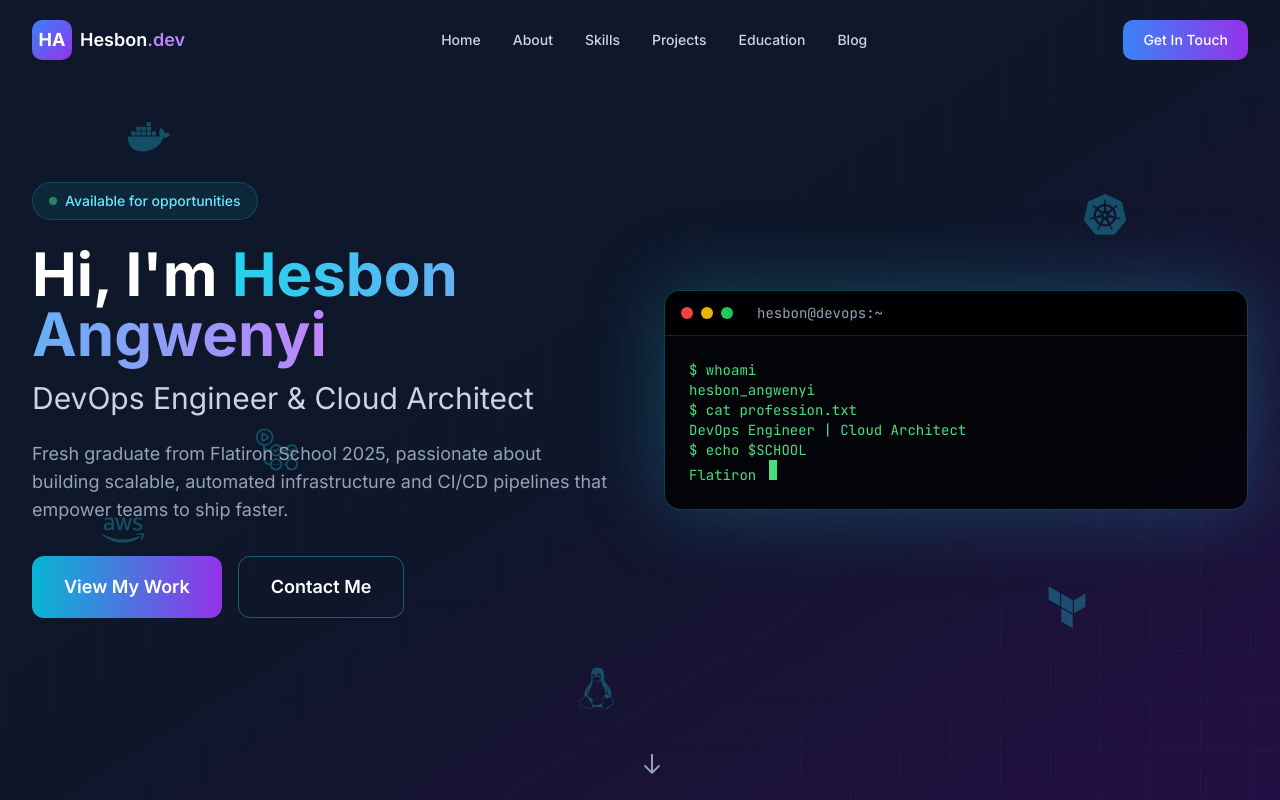
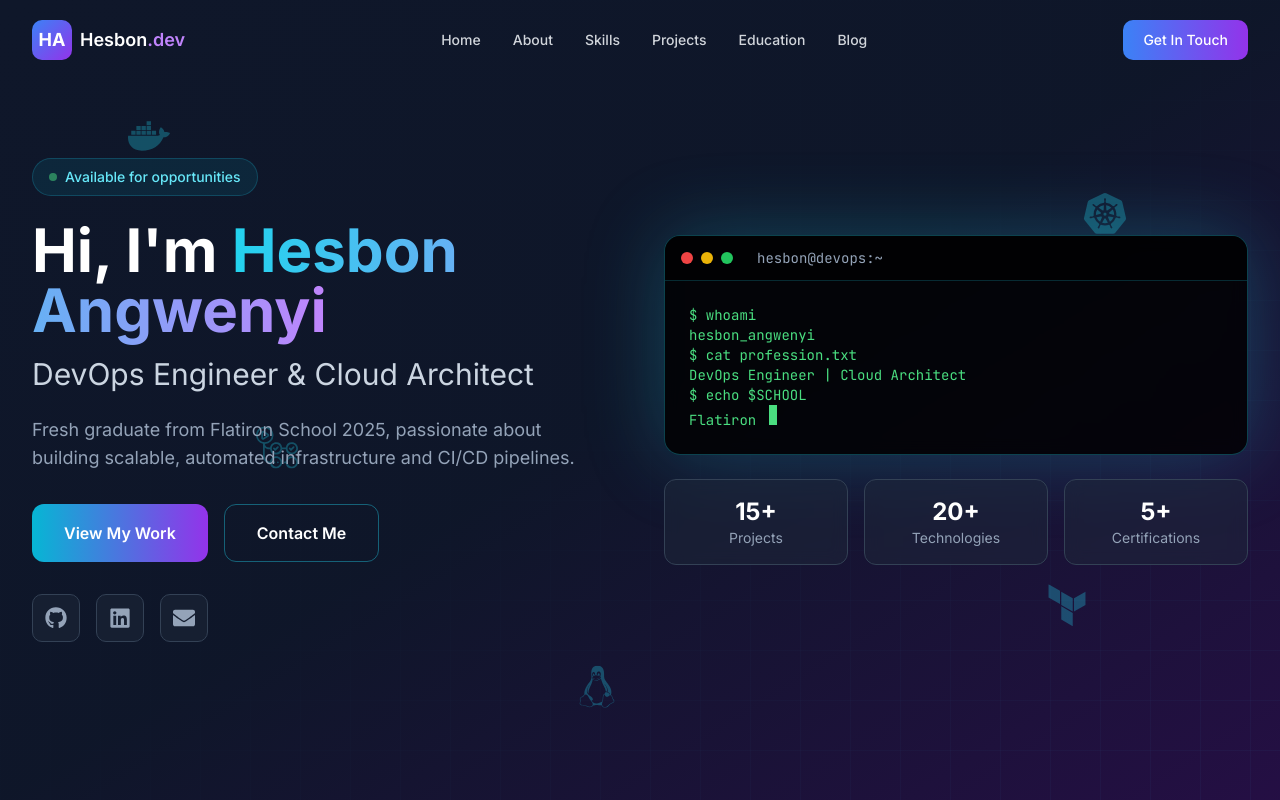
Before and after one commit to hesbonangwenyi606/DevOps-Website, a React (Vite) app: page / in a window 1280 px wide. Shown: the top 800 px of the page. Built offline with nearby package versions, Linux system fonts and the light colour scheme.

Commit message:
updated UI

```diff
--- a/src/components/portfolio/Hero.tsx
+++ b/src/components/portfolio/Hero.tsx
@@ -4,6 +4,9 @@ import {
   FaDocker,
   FaAws,
   FaLinux,
+  FaGithub,
+  FaLinkedin,
+  FaEnvelope,
 } from "react-icons/fa";
 import {
   SiKubernetes,
@@ -79,7 +82,7 @@ const Hero: React.FC<HeroProps> = ({ onContactClick }) => {
       id="hero"
       className="relative min-h-screen flex items-center justify-center overflow-hidden bg-[#020617]"
     >
-      {/* MATRIX GRID BACKGROUND */}
+      {/* MATRIX GRID */}
       <div className="absolute inset-0">
         <div className="absolute inset-0 bg-[linear-gradient(to_right,rgba(34,211,238,0.06)_1px,transparent_1px),linear-gradient(to_bottom,rgba(34,211,238,0.06)_1px,transparent_1px)] bg-[size:50px_50px]" />
         <div className="absolute inset-0 bg-gradient-to-br from-slate-900 via-slate-900/95 to-purple-900/40" />
@@ -89,14 +92,10 @@ const Hero: React.FC<HeroProps> = ({ onContactClick }) => {
       {floatingIcons.map(({ Icon, ...pos }, i) => (
         <motion.div
           key={i}
-          className="absolute text-cyan-400/30 z-0"
+          className="absolute text-cyan-400/30"
           style={pos as React.CSSProperties}
-          animate={{ y: [0, -12, 0] }}
-          transition={{
-            duration: 4,
-            repeat: Infinity,
-            delay: i * 0.3,
-          }}
+          animate={{ y: [0, -14, 0] }}
+          transition={{ duration: 4, repeat: Infinity, delay: i * 0.3 }}
         >
           <Icon size={42} />
         </motion.div>
@@ -110,7 +109,7 @@ const Hero: React.FC<HeroProps> = ({ onContactClick }) => {
       >
         <div className="grid lg:grid-cols-2 gap-12 items-center">
 
-          {/* LEFT CONTENT */}
+          {/* LEFT */}
           <motion.div
             initial={{ opacity: 0, x: -40 }}
             animate={{ opacity: 1, x: 0 }}
@@ -137,23 +136,49 @@ const Hero: React.FC<HeroProps> = ({ onContactClick }) => {
 
             <p className="text-slate-400 text-lg mb-8 max-w-xl mx-auto lg:mx-0">
               Fresh graduate from Flatiron School 2025, passionate about building
-              scalable, automated infrastructure and CI/CD pipelines that empower
-              teams to ship faster.
+              scalable, automated infrastructure and CI/CD pipelines.
             </p>
 
+            {/* CTA */}
             <div className="flex flex-col sm:flex-row gap-4 justify-center lg:justify-start">
               <button
                 onClick={scrollToProjects}
-                className="px-8 py-4 bg-gradient-to-r from-cyan-500 to-purple-600 text-white rounded-xl font-semibold text-lg hover:shadow-xl hover:shadow-cyan-500/30 transition-all hover:-translate-y-1"
+                className="px-8 py-4 bg-gradient-to-r from-cyan-500 to-purple-600 text-white rounded-xl font-semibold hover:shadow-xl hover:shadow-cyan-500/30 transition-all hover:-translate-y-1"
               >
                 View My Work
               </button>
 
               <button
                 onClick={onContactClick}
-                className="px-8 py-4 border border-cyan-400/40 text-white rounded-xl font-semibold text-lg hover:bg-cyan-400/10 transition-all"
+                className="px-8 py-4 border border-cyan-400/40 text-white rounded-xl font-semibold hover:bg-cyan-400/10 transition-all"
               >
                 Contact Me
+              </button>
+            </div>
+
+            {/* SOCIAL ICONS */}
+            <div className="flex gap-4 mt-8 justify-center lg:justify-start">
+              <a
+                href="https://github.com/hesbonangwenyi606"
+                target="_blank"
+                rel="noopener noreferrer"
+                className="w-12 h-12 rounded-lg bg-slate-800/50 border border-slate-700 flex items-center justify-center text-slate-400 hover:text-white hover:border-cyan-400/50 transition"
+              >
+                <FaGithub size={22} />
+              </a>
+              <a
+                href="https://www.linkedin.com/in/hesbon-angwenyi-58b9412b4/"
+                target="_blank"
+                rel="noopener noreferrer"
+                className="w-12 h-12 rounded-lg bg-slate-800/50 border border-slate-700 flex items-center justify-center text-slate-400 hover:text-white hover:border-cyan-400/50 transition"
+              >
+                <FaLinkedin size={22} />
+              </a>
+              <button
+                onClick={onContactClick}
+                className="w-12 h-12 rounded-lg bg-slate-800/50 border border-slate-700 flex items-center justify-center text-slate-400 hover:text-white hover:border-cyan-400/50 transition"
+              >
+                <FaEnvelope size={22} />
               </button>
             </div>
           </motion.div>
@@ -184,29 +209,29 @@ const Hero: React.FC<HeroProps> = ({ onContactClick }) => {
                 </pre>
               </div>
             </div>
+
+            {/* STATS */}
+            <div className="grid grid-cols-3 gap-4 mt-6">
+              {[
+                { value: "15+", label: "Projects" },
+                { value: "20+", label: "Technologies" },
+                { value: "5+", label: "Certifications" },
+              ].map((stat, i) => (
+                <div
+                  key={i}
+                  className="bg-slate-800/50 backdrop-blur rounded-xl p-4 border border-slate-700 text-center"
+                >
+                  <div className="text-2xl font-bold text-white">
+                    {stat.value}
+                  </div>
+                  <div className="text-slate-400 text-sm">
+                    {stat.label}
+                  </div>
+                </div>
+              ))}
+            </div>
           </motion.div>
         </div>
-      </motion.div>
-
-      {/* SCROLL INDICATOR */}
-      <motion.div
-        className="absolute bottom-8 left-1/2 -translate-x-1/2"
-        animate={{ y: [0, 12, 0] }}
-        transition={{ duration: 1.5, repeat: Infinity }}
-      >
-        <svg
-          className="w-6 h-6 text-slate-400"
-          fill="none"
-          stroke="currentColor"
-          viewBox="0 0 24 24"
-        >
-          <path
-            strokeLinecap="round"
-            strokeLinejoin="round"
-            strokeWidth={2}
-            d="M19 14l-7 7m0 0l-7-7m7 7V3"
-          />
-        </svg>
       </motion.div>
     </section>
   );
```
